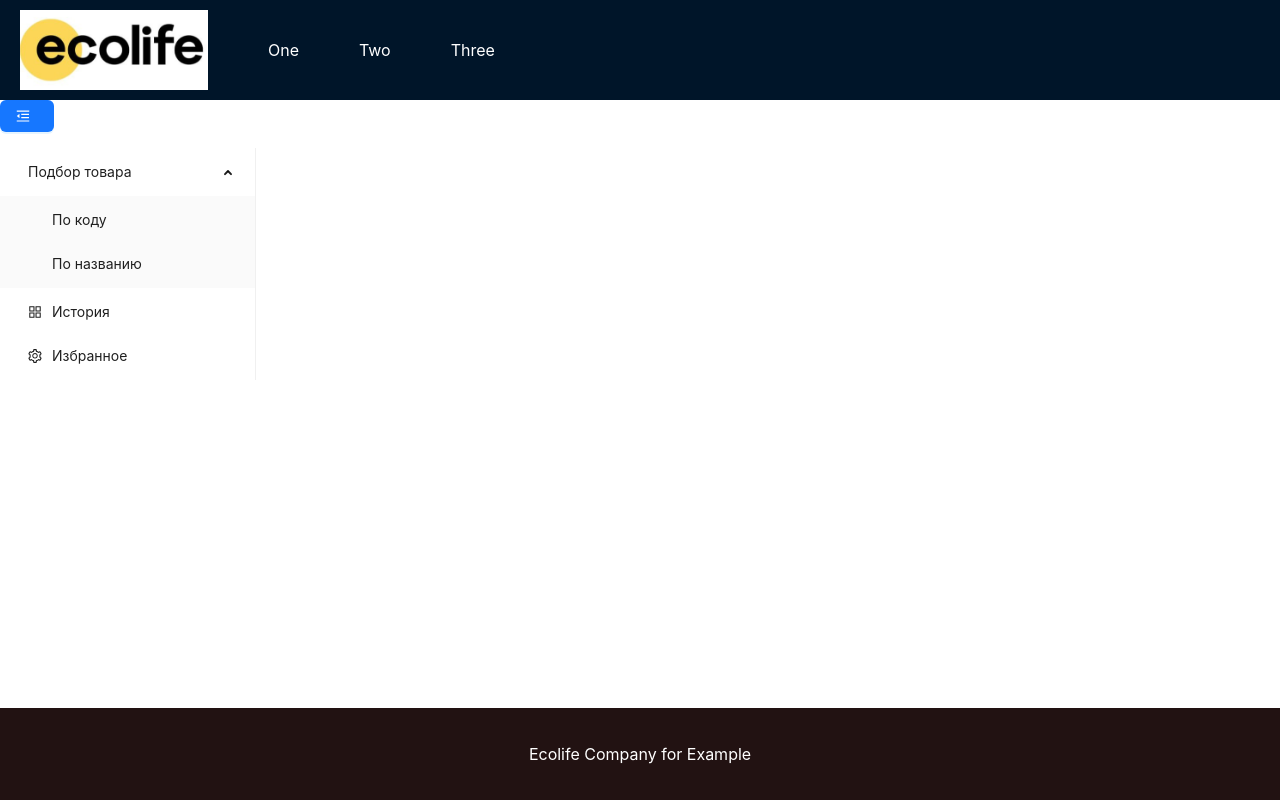
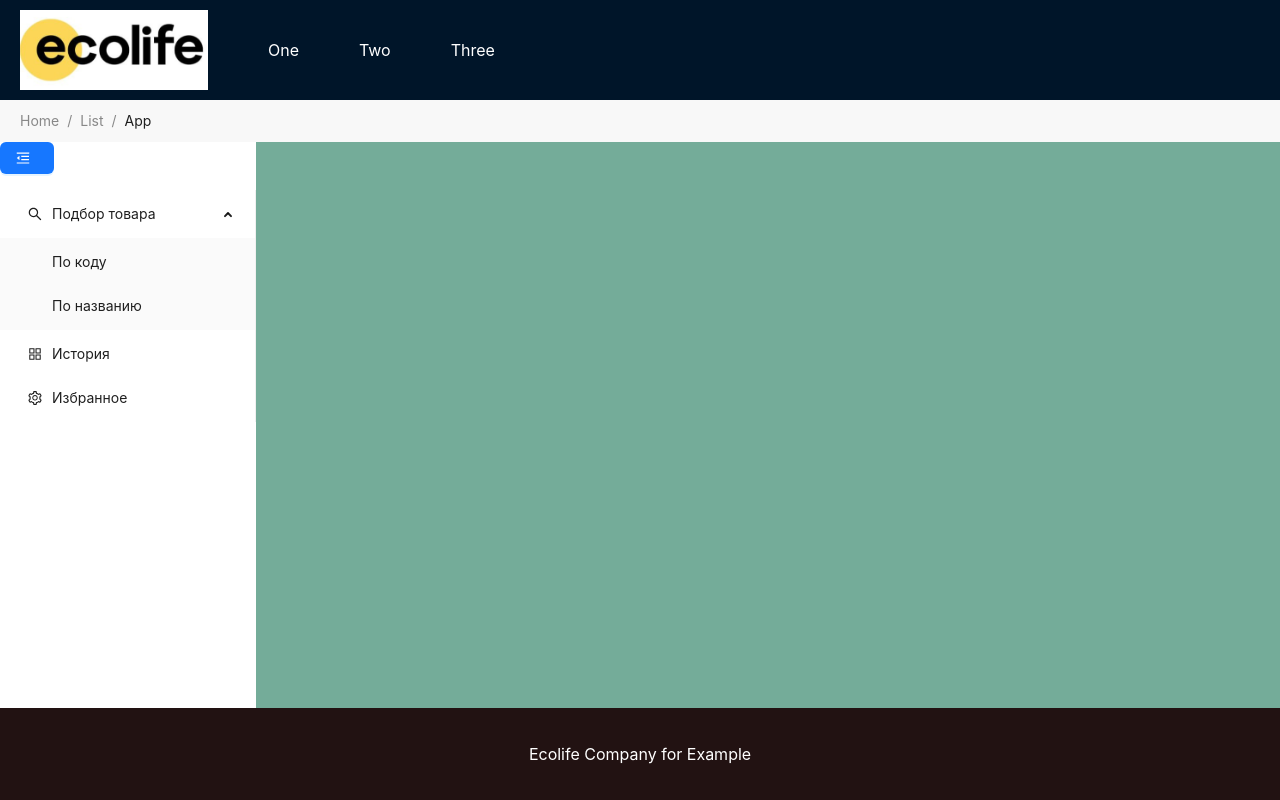
Before and after one commit to Alexandrr/ecolife-home, a React (Create React App) app in the folder ecolife-home/: page / in a window 1280 px wide. Built offline with nearby package versions, Linux system fonts and the light colour scheme.

Commit message:
menu collapse done

```diff
--- a/ecolife-home/src/App.js
+++ b/ecolife-home/src/App.js
@@ -17,6 +17,14 @@ function App() {
    <div className='app'>
     <Header/>
 
+    <div className='breadcrumbs'>
+    <Breadcrumb>
+          <Breadcrumb.Item>Home</Breadcrumb.Item>
+          <Breadcrumb.Item>List</Breadcrumb.Item>
+          <Breadcrumb.Item>App</Breadcrumb.Item>
+        </Breadcrumb>
+    </div>
+
     <div className='content'>
     <Sidebar CodeSelect={handleMenuSelect}/>
     <Content showInput={showInput}/>
--- a/ecolife-home/src/Content.css
+++ b/ecolife-home/src/Content.css
@@ -1,4 +1,5 @@
 .main-content {
+    background-color: rgb(116, 172, 153);
     flex-grow: 3;
     padding: 20px;
     overflow-y: auto;
--- a/ecolife-home/src/Sidebar.js
+++ b/ecolife-home/src/Sidebar.js
@@ -1,12 +1,13 @@
 import React, { useState } from 'react';
 import { Button, Menu } from 'antd';
-import { AppstoreOutlined, MenuFoldOutlined, MenuUnfoldOutlined, SettingOutlined } from '@ant-design/icons';
+import { AppstoreOutlined, MenuFoldOutlined, MenuUnfoldOutlined, SearchOutlined, SettingOutlined } from '@ant-design/icons';
 import './Sidebar.css';
 
 const items = [
   {
-    key: 'sub1',
-    label: 'Подбор товара',
+    key : 'sub1',
+    label : 'Подбор товара',
+    icon : <SearchOutlined/> ,
     children: [
       {
         key: '1',
```
